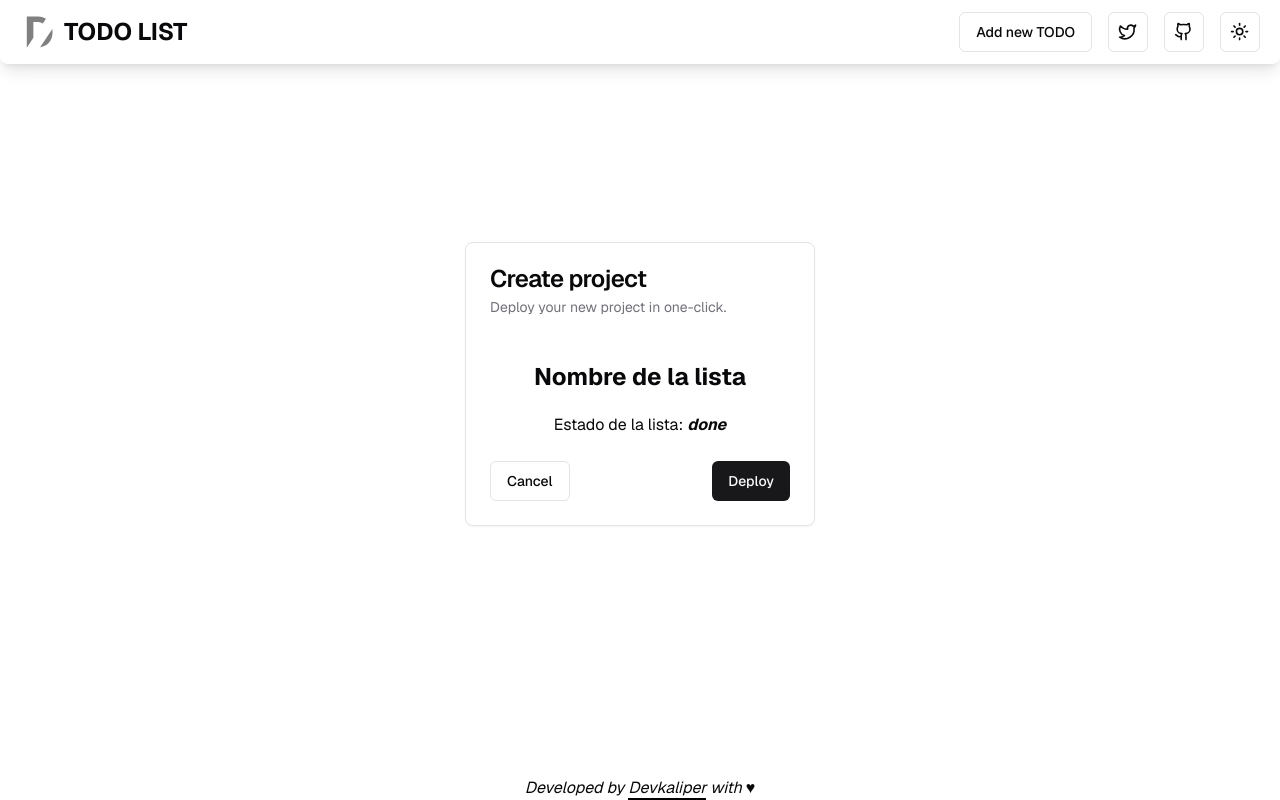
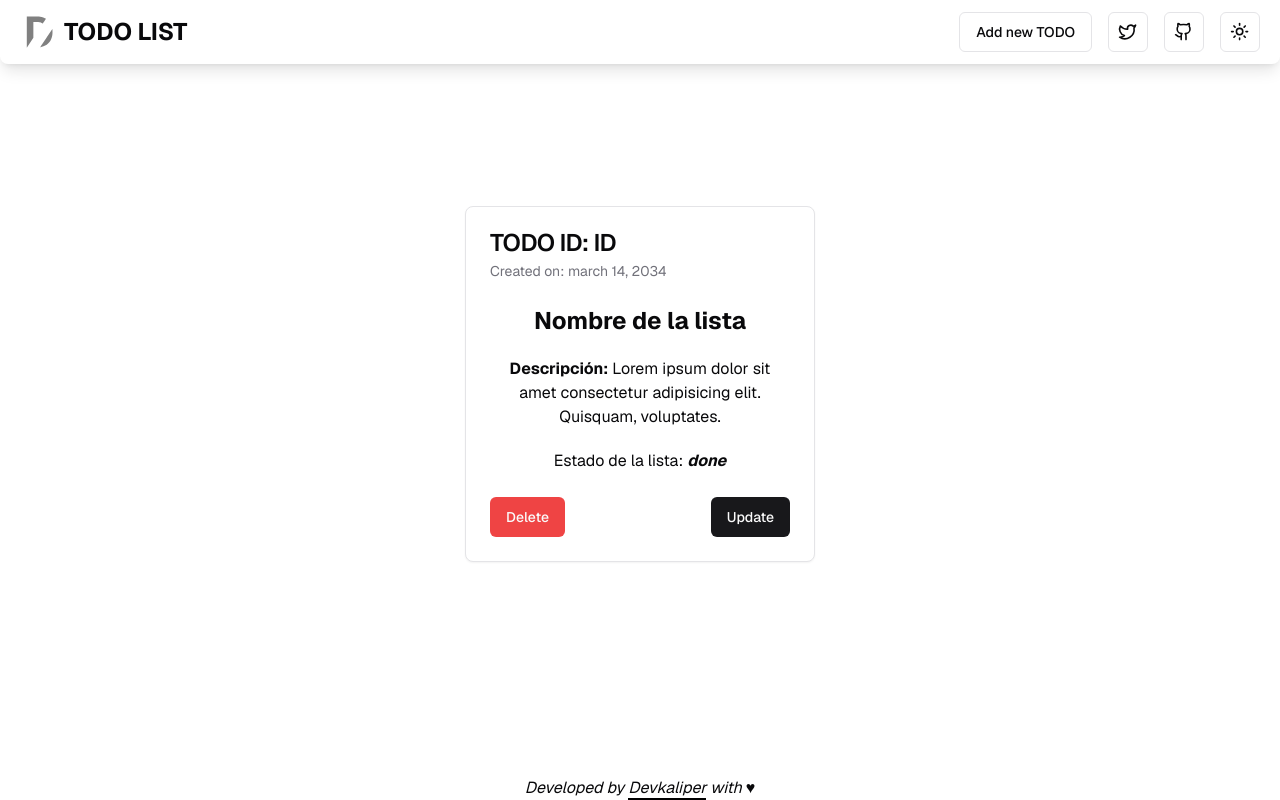
Before and after one commit to DevKaliper/todo-fullstack, a Next.js app in the folder frontend/: page / in a window 1280 px wide. Built offline with nearby package versions, Linux system fonts and the light colour scheme.

Commit message:
card fixed

```diff
--- a/frontend/components/Card-list.tsx
+++ b/frontend/components/Card-list.tsx
@@ -14,18 +14,23 @@ export function CardWithForm() {
   return (
     <Card className="w-[350px]">
       <CardHeader>
-        <CardTitle>Create project</CardTitle>
-        <CardDescription>Deploy your new project in one-click.</CardDescription>
+        <CardTitle>TODO ID: ID</CardTitle>
+        <CardDescription>Created on: march 14, 2034</CardDescription>
       </CardHeader>
       <CardContent className="text-center">
-        <h3 className="my-5 font-bold text-2xl">Nombre de la lista</h3>
+        <h3 className="mb-5 font-bold text-2xl">Nombre de la lista</h3>
+
+        <p className="mb-5">
+          <strong>Descripción:</strong> Lorem ipsum dolor sit amet consectetur
+          adipisicing elit. Quisquam, voluptates.
+        </p>
 
         <h3>Estado de la lista: <strong className="italic">done</strong></h3>
 
       </CardContent>
       <CardFooter className="flex justify-between">
-        <Button variant="outline">Cancel</Button>
-        <Button>Deploy</Button>
+        <Button variant="destructive" >Delete</Button>
+        <Button >Update</Button>
       </CardFooter>
     </Card>
   )
```
